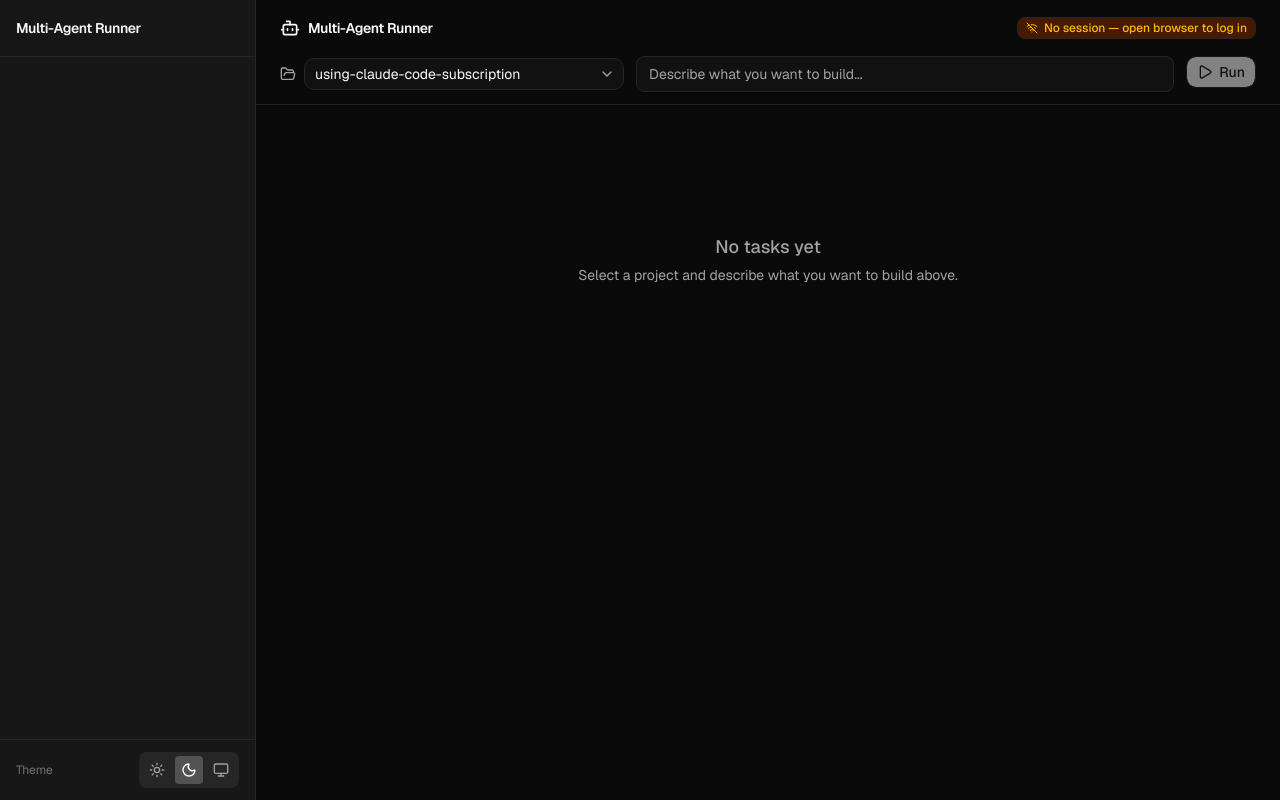
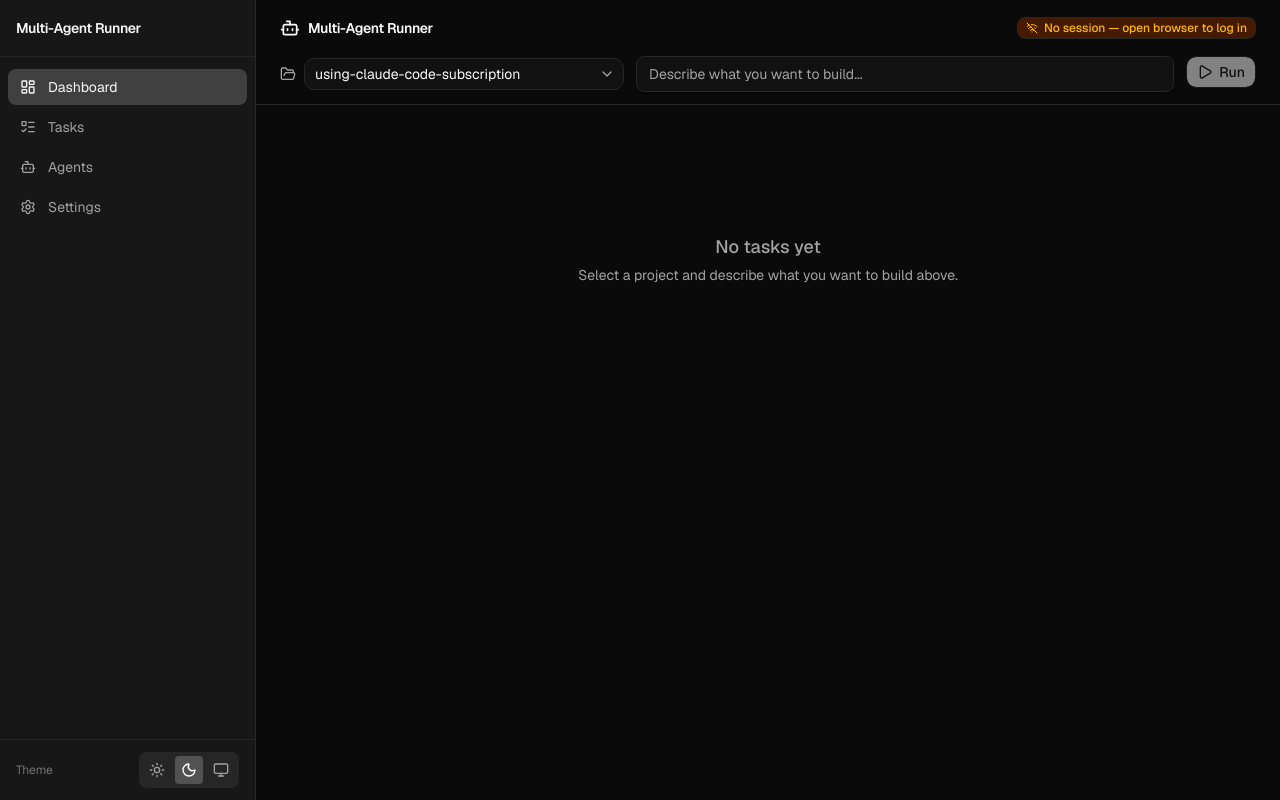
Before and after one commit to denimar/using-claude-code-subscription, a Next.js app: page / in a window 1280 px wide. Built offline with nearby package versions, Linux system fonts and the light colour scheme.

Commit message:
added designer skills

```diff
--- a/src/components/Sidebar.tsx
+++ b/src/components/Sidebar.tsx
@@ -1,9 +1,22 @@
 "use client";
 
 import React from "react";
+import Link from "next/link";
+import { usePathname } from "next/navigation";
 import { ThemeToggle } from "@/components/ThemeToggle";
+import { cn } from "@/lib/utils";
+import { LayoutDashboard, ListTodo, Settings, Bot } from "lucide-react";
+
+const navItems = [
+  { href: "/", label: "Dashboard", icon: LayoutDashboard },
+  { href: "/tasks", label: "Tasks", icon: ListTodo },
+  { href: "/agents", label: "Agents", icon: Bot },
+  { href: "/settings", label: "Settings", icon: Settings },
+];
 
 export function Sidebar() {
+  const pathname = usePathname();
+
   return (
     <aside className="w-64 shrink-0 flex flex-col h-screen bg-neutral-900 border-r border-neutral-800">
       <div className="px-4 py-4 border-b border-neutral-800">
@@ -12,8 +25,25 @@ export function Sidebar() {
         </span>
       </div>
 
-      <nav className="flex-1 overflow-y-auto px-2 py-3">
-        {/* Navigation items can go here */}
+      <nav className="flex-1 overflow-y-auto px-2 py-3 space-y-1">
+        {navItems.map(({ href, label, icon: Icon }) => {
+          const isActive = pathname === href;
+          return (
+            <Link
+              key={href}
+              href={href}
+              className={cn(
+                "flex items-center gap-3 px-3 py-2 rounded-md text-sm transition-colors",
+                isActive
+                  ? "bg-neutral-700 text-neutral-100"
+                  : "text-neutral-400 hover:bg-neutral-800 hover:text-neutral-200"
+              )}
+            >
+              <Icon className="size-4 shrink-0" />
+              {label}
+            </Link>
+          );
+        })}
       </nav>
 
       <div className="px-4 py-3 border-t border-neutral-800 flex items-center justify-between">
--- a/src/lib/runAgent.ts
+++ b/src/lib/runAgent.ts
@@ -165,7 +165,7 @@ export async function executeAgent(
       // Take AFTER screenshot (after writing files + hot-reload)
       if (project.devUrl && result.written.length > 0 && beforeFile) {
         appendAgentLog(taskId, agent.id, "Waiting for hot-reload...");
-        await new Promise((resolve) => setTimeout(resolve, 4000));
+        await new Promise((resolve) => setTimeout(resolve, 6000));
         appendAgentLog(taskId, agent.id, "Taking AFTER screenshot...");
         const afterName = `${taskId}-${agent.id}-after.png`;
         const afterFile = await takeScreenshot(project.devUrl, afterName);
--- a/src/lib/screenshotRunner.ts
+++ b/src/lib/screenshotRunner.ts
@@ -25,12 +25,28 @@ export async function takeScreenshot(
   try {
     ensureScreenshotsDir();
     const browser = await getScreenshotBrowser();
-    const page = await browser.newPage({ viewport: { width: 1280, height: 800 } });
-    await page.goto(url, { waitUntil: "networkidle", timeout: 15_000 });
+    const context = await browser.newContext({
+      viewport: { width: 1280, height: 800 },
+    });
+    const page = await context.newPage();
+    await page.route("**/*", (route) => {
+      route.continue({
+        headers: {
+          ...route.request().headers(),
+          "cache-control": "no-cache, no-store, must-revalidate",
+          pragma: "no-cache",
+        },
+      });
+    });
+    const cacheBuster = `_cb=${Date.now()}`;
+    const separator = url.includes("?") ? "&" : "?";
+    const urlWithCacheBust = `${url}${separator}${cacheBuster}`;
+    await page.goto(urlWithCacheBust, { waitUntil: "networkidle", timeout: 15_000 });
     await page.waitForTimeout(2000);
     const screenshotPath = path.join(SCREENSHOTS_DIR, filename);
     await page.screenshot({ path: screenshotPath, fullPage: false });
     await page.close();
+    await context.close();
     return filename;
   } catch (error) {
     console.error("Screenshot failed", {
```
